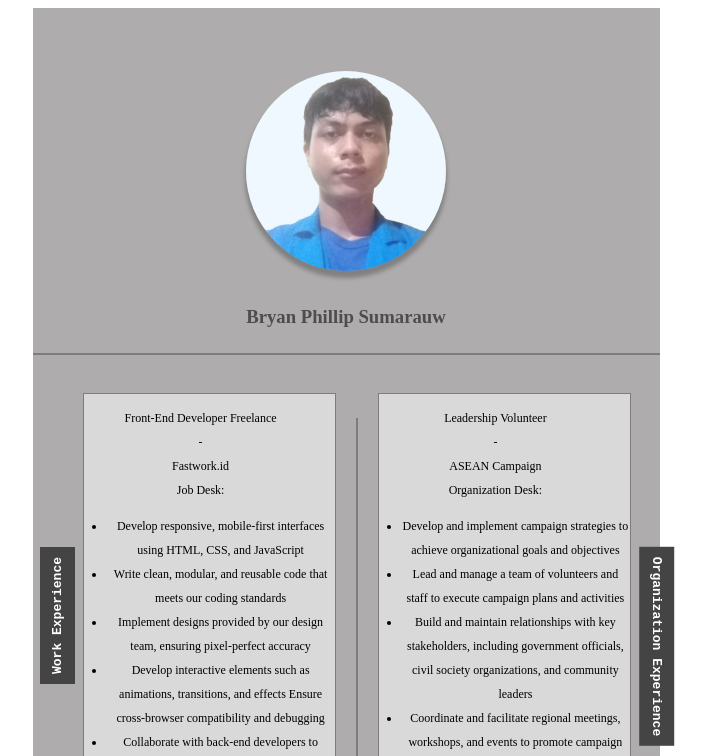
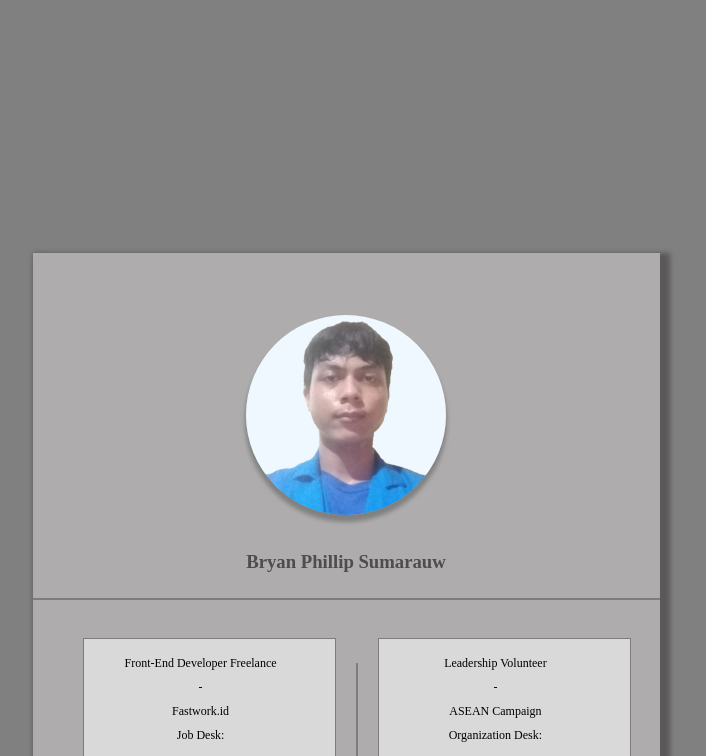
Before and after one commit to RaxCode0101/Resume-website, a plain HTML site: page index.html in a window 1280 px wide. Shown: the top 756 px of the page, without its empty margins (294-1000 px from the left). Drawn offline with Linux system fonts and the light colour scheme; files whose address does not match are found by name.

Commit message:
Update index.html

```diff
--- a/index.html
+++ b/index.html
@@ -2,7 +2,8 @@
 <html lang="en">
 <head>
 <style>
-.container {background:#AEACAC;width:627px;height:1400px;margin:auto;}
+body {background:gray;height:1700px;}
+.container {background:#AEACAC;width:627px;height:1400px;margin:auto;margin-top:20%;box-shadow: 5px 5px 5px 5px #5a5858;}
 
 img{width:200px;height:200px;border-radius:50%;margin-left:34%;margin-top:10%;box-shadow:0 6px 4px 1px gray;}
 
```
